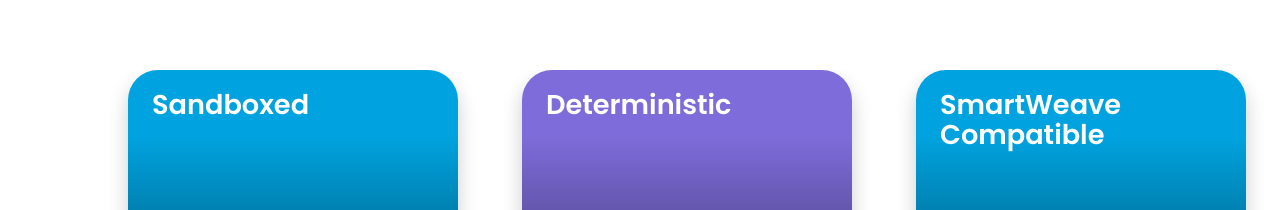
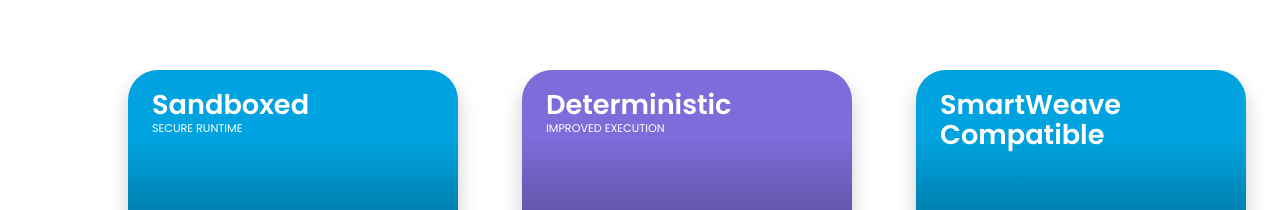
Before and after one commit to three-em/website, a Next.js app: page / in a window 1280 px wide. Shown: the part 1780-1990 px from the top of the page. Built offline with nearby package versions, Linux system fonts and the light colour scheme; no server answers.

Commit message:
feat: subtitles for features

```diff
--- a/src/components/FeatureCard.tsx
+++ b/src/components/FeatureCard.tsx
@@ -4,7 +4,8 @@
 export default function FeatureCard({
   purple = false,
   title,
-  description
+  description,
+  subtitle = ""
 }: Props) {
   return (
     <div className={styles.Card + " " + (purple ? styles.Purple : "")}>
@@ -17,6 +18,7 @@
       <div className={styles.Content}>
         <div className={styles.Title}>
           <h1>{title}</h1>
+          <p>{subtitle}</p>
         </div>
         <p>{description}</p>
       </div>
@@ -28,4 +30,5 @@
   purple?: boolean;
   title: string;
   description: string;
+  subtitle?: string;
 }
--- a/src/pages/index.tsx
+++ b/src/pages/index.tsx
@@ -162,12 +162,14 @@
         <div className={styles.FeaturesWrapper}>
           <FeatureCard
             title="Sandboxed"
+            subtitle="Secure runtime"
             description="A fully secure & modern runtime for smart contract evaluation using isolated environments where malicious code is impossible to exist."
           />
           <div className={styles.FeatureSpacer} />
           <FeatureCard
             purple
             title="Deterministic"
+            subtitle="Improved execution"
             description="Random seeding, polyfills, and more strategies applied to your execution, making it impossible for contracts to have non-deterministic behaviors"
           />
           <div className={styles.FeatureSpacer} />
@@ -179,6 +181,7 @@
           <FeatureCard
             purple
             title="CLI And Library"
+            subtitle="Multiple platforms"
             description="Not only for users but for developers, we have prioritized our codebase to be used as an external library for JS, WASM, and Rust applications."
           />
           {/*<div className={styles.FeatureSpacer} />*/}
```
